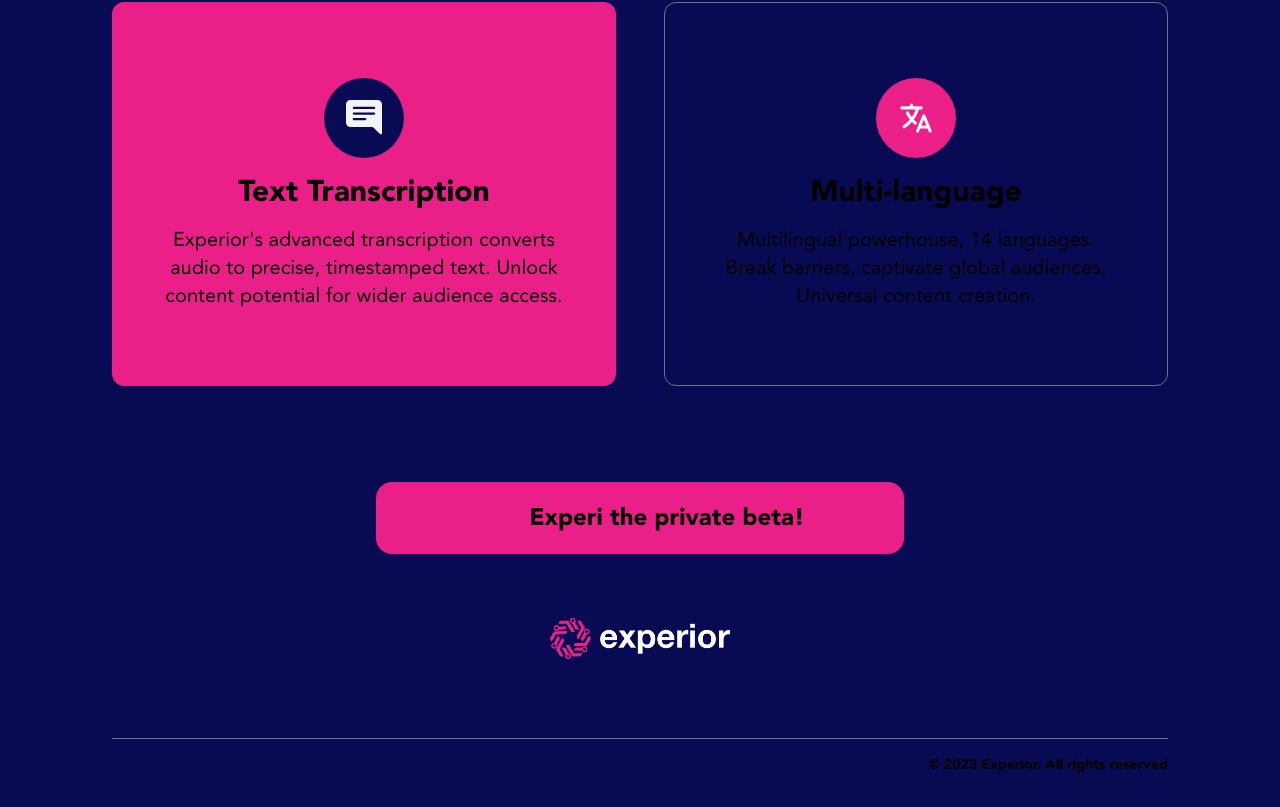
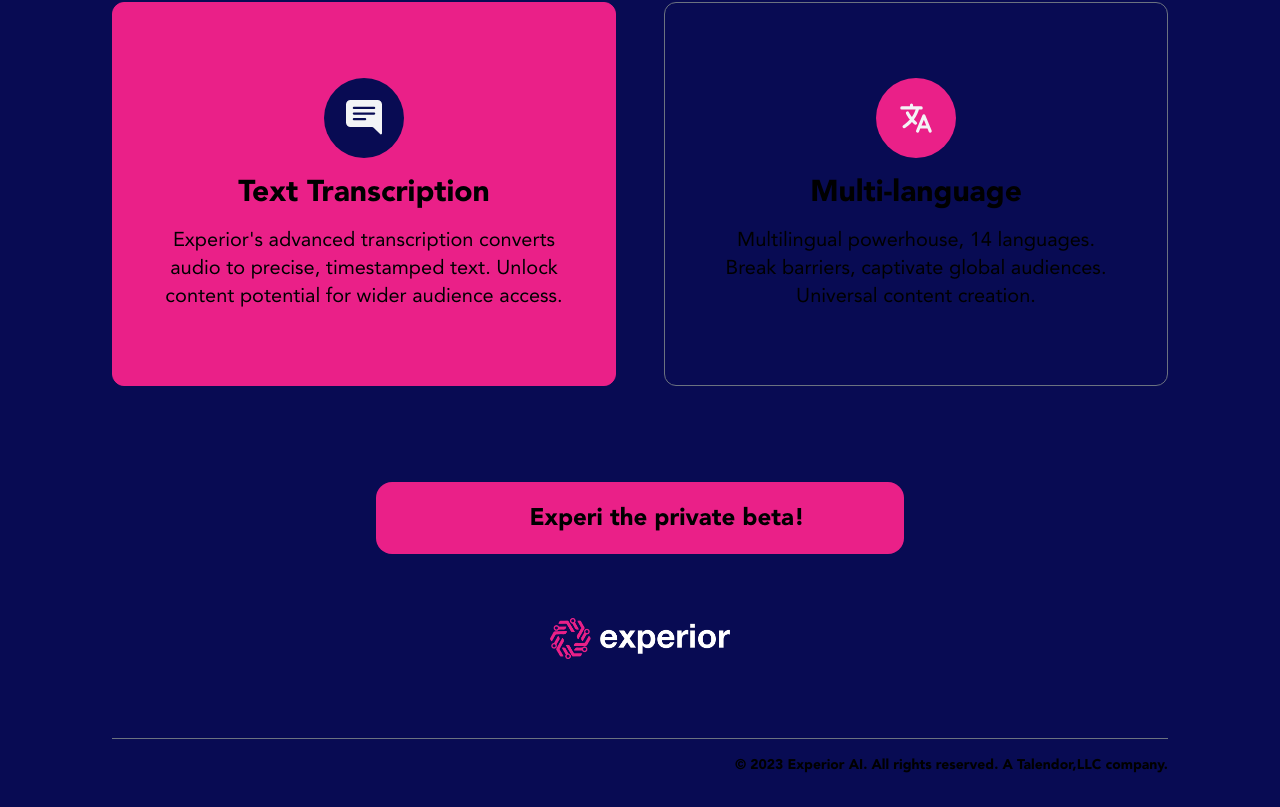
Before and after one commit to fabioferreira3/experior-website, a Next.js app: page / in a window 1280 px wide. Shown: the part 3089-3896 px from the top of the page. Built offline with nearby package versions, Linux system fonts and the light colour scheme; no server answers; some icons are missing.

Commit message:
a talendor llc company

```diff
--- a/src/components/Footer.tsx
+++ b/src/components/Footer.tsx
@@ -38,7 +38,7 @@
         </div>
       </div>
       <div className="flex justify-center md:justify-end py-4 font-bold text-sm">
-        © 2023 Experior. All rights reserved
+        © 2023 Experior AI. All rights reserved. A Talendor,LLC company.
       </div>
     </footer>
   );
```
